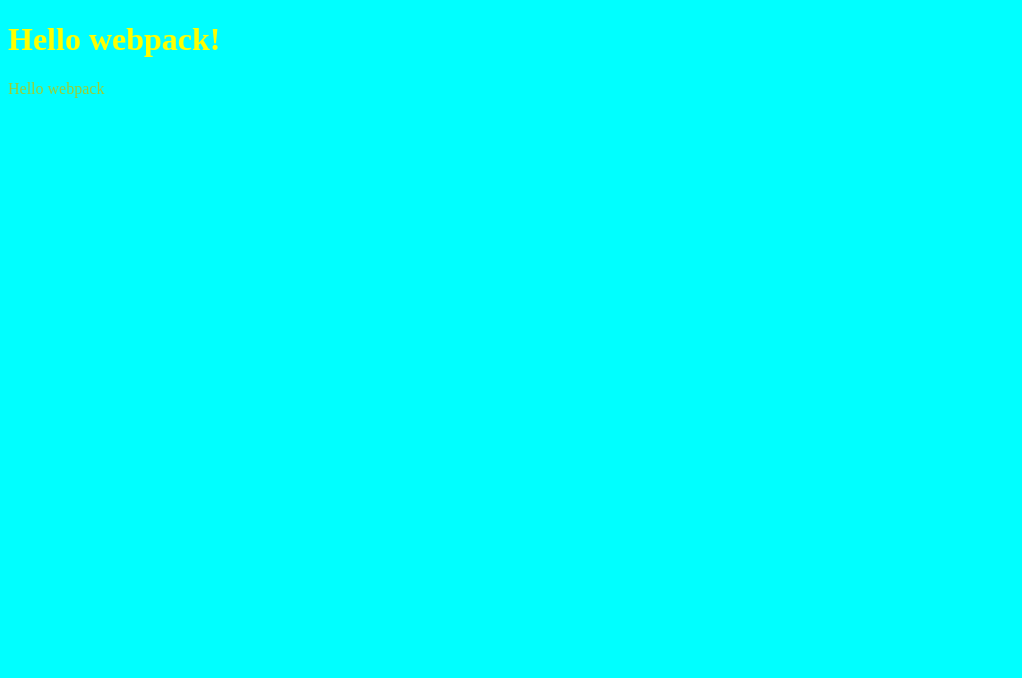
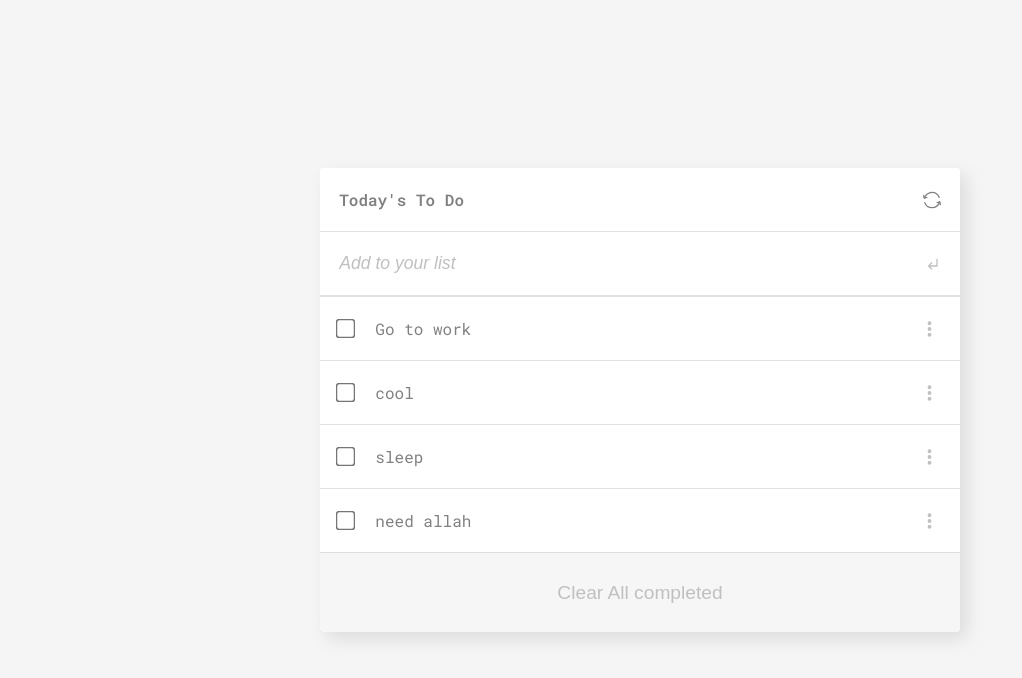
Before and after one commit to otmaneechchafyky/To-Do-list, a website built with webpack: page src/index.html in a window 1280 px wide. Shown: the whole page, without its empty margins (0-1022 px from the left). Built offline with nearby package versions, Linux system fonts and the light colour scheme.

Commit message:
Create to do list and style it

```diff
--- a/src/index.html
+++ b/src/index.html
@@ -1,11 +1,52 @@
 <!DOCTYPE html>
 <html lang="en">
-<head>
-    <meta charset="UTF-8">
-    <meta name="viewport" content="width=device-width, initial-scale=1.0">
-    <title>Wbpack Exercise</title>
-</head>
-<body>
-    <h1>Hello webpack!</h1>
-</body>
+  <head>
+    <meta charset="UTF-8" />
+    <meta name="viewport" content="width=device-width, initial-scale=1.0" />
+    <title>To Do</title>
+  </head>
+  <body>
+    <div class="to-do-container">
+      <div class="to-do-title common">
+        <span>Today's To Do</span>
+        <svg
+          xmlns="http://www.w3.org/2000/svg"
+          width="18"
+          height="18"
+          viewBox="0 0 14 14"
+        >
+          <g
+            fill="none"
+            stroke="gray"
+            stroke-linecap="round"
+            stroke-linejoin="round"
+          >
+            <path d="m11 9l2-.5l.5 2" />
+            <path
+              d="M13 8.5A6.76 6.76 0 0 1 7 13h0a6 6 0 0 1-5.64-3.95M3 5l-2 .5l-.5-2"
+            />
+            <path d="M1 5.5C1.84 3.2 4.42 1 7 1h0a6 6 0 0 1 5.64 4" />
+          </g>
+        </svg>
+      </div>
+      <div class="add-task common">
+        <input type="text" name="add-task" id="add-task" placeholder="Add to your list"/>
+        <svg
+          xmlns="http://www.w3.org/2000/svg"
+          width="16"
+          height="16"
+          viewBox="0 0 24 24"
+        >
+          <path
+            fill="silver"
+            d="M9.3 20.275L4.7 15.7q-.15-.15-.213-.325T4.425 15q0-.2.063-.375T4.7 14.3l4.625-4.625q.275-.275.7-.287t.7.287q.3.275.3.7t-.3.725l-2.9 2.9H17V5q0-.425.288-.713T18 4q.425 0 .713.288T19 5v10q0 .425-.288.713T18 16H7.825l2.9 2.875q.275.275.288.688t-.288.712q-.3.3-.712.3t-.713-.3Z"
+          />
+        </svg>
+      </div>
+      <ul class="list-container"></ul>
+      <button type="button" class="clear-all">
+        Clear All completed
+      </button>
+    </div>
+  </body>
 </html>
--- a/src/index.js
+++ b/src/index.js
@@ -1,12 +1,28 @@
 import _ from 'lodash';
 import './style.css';
-function component() {
-    const element = document.createElement('div');
+import populate from './modules/populate.js';
 
-    // Lodash, now imported by this script
-    element.innerHTML = _.join(['Hello', 'webpack'], ' ');
-    element.classList.add('hi');
-    return element;
+const tasks = [
+  {
+    description: 'Go to work',
+    completed: false,
+    index: 0
+  },
+  {
+    description: 'sleep',
+    completed: true,
+    index: 7
+  },
+  {
+    description: 'cool',
+    completed: true,
+    index: 2
+  },
+  {
+    description: 'need allah',
+    completed: true,
+    index: 55
   }
+];
 
-  document.body.appendChild(component());
+populate(tasks);
--- /dev/null
+++ b/src/modules/populate.js
@@ -0,0 +1,18 @@
+import sortTasks from './sortTasks.js'
+const populate = (toBePopulated) => {
+    const listContainer = document.querySelector('.list-container');
+    sortTasks(toBePopulated);
+
+    toBePopulated.forEach(element => {
+      const task = document.createElement('li');
+      task.innerHTML = `
+        <div class="description-container">
+          <input type="checkbox" class="check">
+          <p class="description">${element.description}</p>
+        </div>
+        <svg xmlns="http://www.w3.org/2000/svg" width="24" height="24" viewBox="0 0 24 24"><path fill="silver" d="M12 16a2 2 0 0 1 2 2a2 2 0 0 1-2 2a2 2 0 0 1-2-2a2 2 0 0 1 2-2m0-6a2 2 0 0 1 2 2a2 2 0 0 1-2 2a2 2 0 0 1-2-2a2 2 0 0 1 2-2m0-6a2 2 0 0 1 2 2a2 2 0 0 1-2 2a2 2 0 0 1-2-2a2 2 0 0 1 2-2Z"/></svg>
+      `;
+      listContainer.appendChild(task);
+    });
+  };
+  export default populate;
--- /dev/null
+++ b/src/modules/sortTasks.js
@@ -0,0 +1,7 @@
+const sortTasks = (toBeSorted) => {
+    toBeSorted.sort((a, b) => {
+        return a.index - b.index;
+      });
+}
+
+export default sortTasks;
--- a/src/style.css
+++ b/src/style.css
@@ -1,11 +1,104 @@
-.hi {
-  color: yellowgreen;
-}
+@import url('https://fonts.googleapis.com/css2?family=Roboto+Mono:ital,wght@0,100;0,200;0,300;0,400;0,500;0,600;0,700;1,100;1,200;1,300;1,400;1,500;1,600;1,700&display=swap');
 
-h1 {
-  color: yellow;
+* {
+  margin: 0;
+  padding: 0;
+  box-sizing: border-box;
 }
 
 body {
-  background-color: aqua;
+  display: flex;
+  align-items: center;
+  justify-content: center;
+  width: 100vw;
+  height: 100vh;
+  background-color: rgba(192, 192, 192, 0.151);
+  color: gray;
+  font-family: 'Roboto Mono', sans-serif;
 }
+
+li {
+  list-style: none;
+}
+
+.to-do-container {
+  display: flex;
+  flex-direction: column;
+  width: 50%;
+  align-items: center;
+  background-color: #fff;
+  border-radius: 3px;
+  box-shadow: 7px 7px 18px 0px rgba(0,0,0,0.1);
+}
+
+.to-do-container .common {
+  width: 100%;
+  padding: 0 3%;
+  display: flex;
+  justify-content: space-between;
+  align-items: center;
+  height: 4rem;
+  border-bottom: 1px solid rgba(192, 192, 192, 0.473);
+}
+
+.to-do-title {
+  font-size: 1rem;
+  font-weight: 600;
+
+}
+
+.to-do-container .add-task #add-task {
+  height: 3.9rem;
+  width: 90%;
+  border: 0;
+  outline: transparent;
+  font-size: 1.1rem;
+  color: gray;
+}
+
+.to-do-container .add-task #add-task::placeholder {
+  font-style: italic;
+  color: silver;
+}
+
+.to-do-container .clear-all {
+  background-color: rgba(192, 192, 192, 0.151);
+  display: flex;
+  align-items: center;
+  justify-content: center;
+  font-size: 1.2rem;
+  color: silver;
+  border: 0;
+  border-top: 1px solid rgba(192, 192, 192, 0.473);
+  cursor: pointer;
+  height: 5rem;
+  width: 100%;
+}
+
+.to-do-container .list-container {
+  display: flex;
+  flex-direction: column;
+  width: 100%;
+  align-items: center;
+}
+
+.to-do-container .list-container li {
+  height: 4rem;
+  width: 100%;
+  padding: 0 3%;
+  display: flex;
+  align-items: center;
+  border-top: 1px solid rgba(192, 192, 192, 0.473);
+}
+
+.to-do-container .list-container li .description-container {
+  display: flex;
+  gap: 4%;
+  align-items: center;
+  width: 100%;
+}
+
+.check {
+  transform: scale(1.5);
+  border-radius: 0;
+}
```
